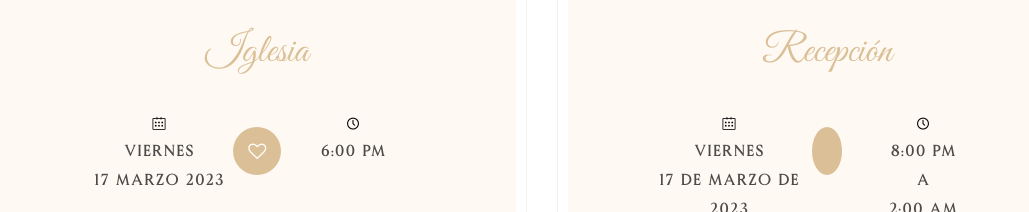
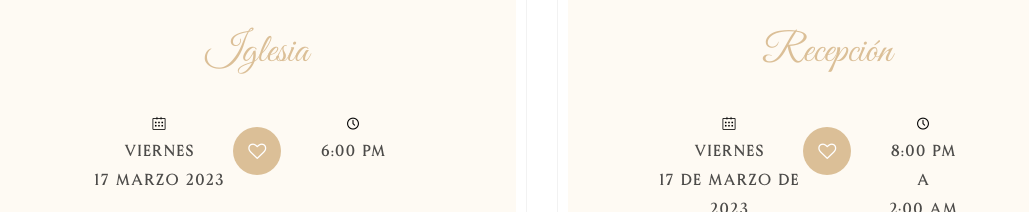
Before and after one commit to marianalero/invitacion-frida-brayan, a plain HTML site: page index.html in a window 1280 px wide. Shown: the part 2400-2612 px from the top of the page, without its empty margins (98-1127 px from the left). Drawn offline with Linux system fonts and the light colour scheme; files whose address does not match are found by name; a web font is replaced by a local one.

Commit message:
icono recepcion

```diff
--- a/index.html
+++ b/index.html
@@ -220,7 +220,7 @@
 								<div class="row">
 									<div class="col-md-2 col-md-push-5" style="height: 50px;">
 										<div class="icon-tip">
-											<span class="icon"><i bancoclass="icon-heart-o"></i></span>
+											<span class="icon"><i class="icon-heart-o"></i></span>
 										</div>
 									</div>
 									<div class="col-md-5 col-md-pull-1">
```
